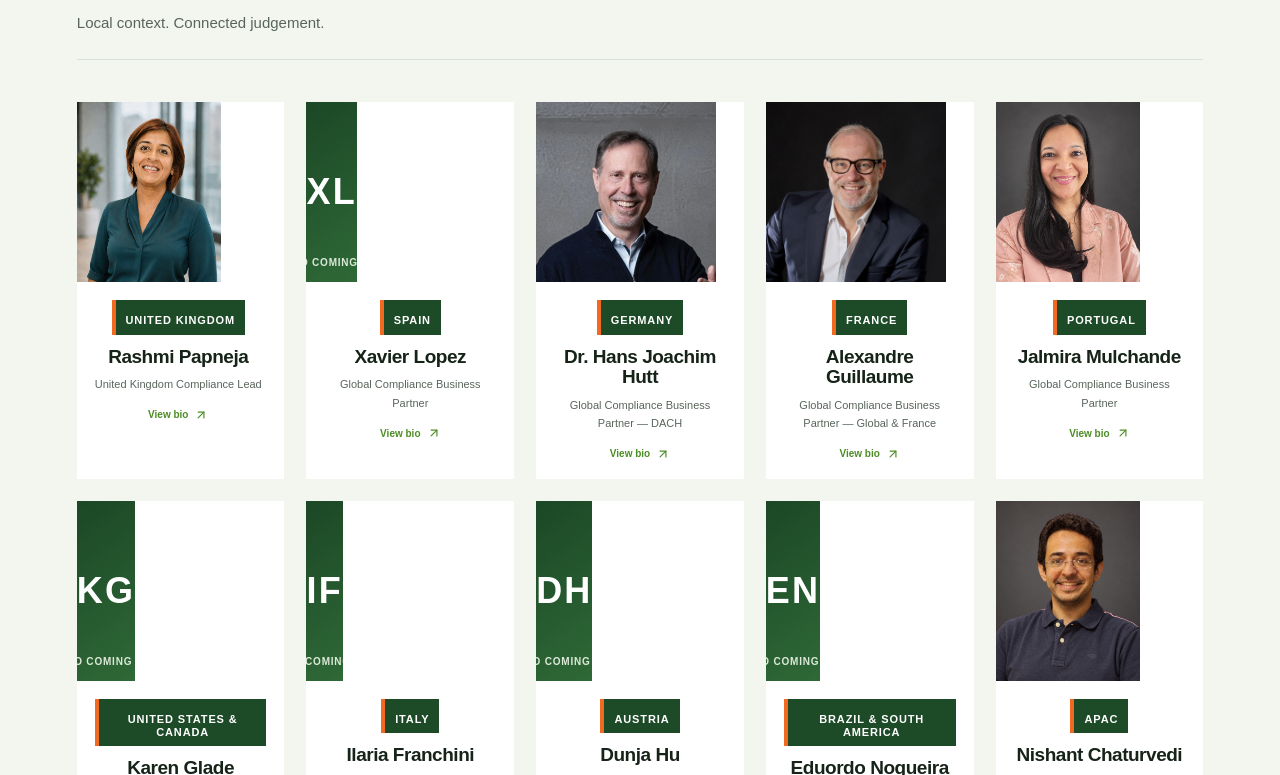
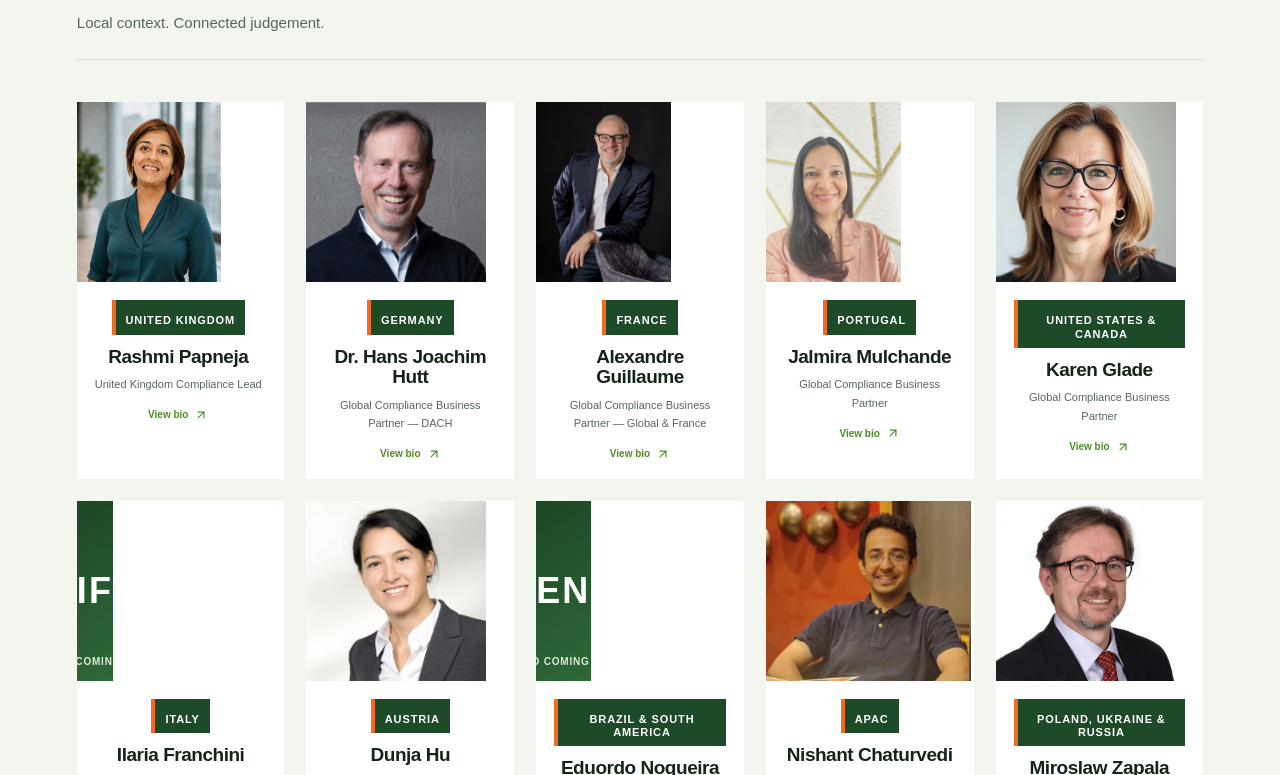
Before and after one commit to eunomiapharmaservices/Eunomia_New_Website, a Next.js app: page /team in a window 1280 px wide. Shown: the part 2505-3280 px from the top of the page. Built offline with nearby package versions, Linux system fonts and the light colour scheme.

Commit message:
Update ten consultant photos from spreadsheet and remove Xavier

```diff
--- a/data/compliancePartners.ts
+++ b/data/compliancePartners.ts
@@ -8,19 +8,18 @@ export type CompliancePartner = {
 
 export const compliancePartners: CompliancePartner[] = [
   { name: "Rashmi Papneja", country: "United Kingdom", role: "United Kingdom Compliance Lead", image: "/team-rashmi.jpeg", bio: "Rashmi Papneja is the founder and Managing Director of Eunomia Pharma Services and a healthcare compliance leader with over fifteen years in the pharmaceutical industry. She has worked at the most senior levels of the compliance function inside small and mid-sized pharmaceutical companies and has led the set-up of compliance functions for emerging biotechs.\n\nA PRINCE2-qualified project manager, Rashmi has delivered transformation programmes across due diligence, transparency, investigations, monitoring, HCP engagement and AI-enabled compliance operations. She holds a Master’s in International Healthcare Management and is INSEAD-qualified." },
-  { name: "Xavier Lopez", country: "Spain", role: "Global Compliance Business Partner", bio: "Biography coming soon." },
-  { name: "Dr. Hans Joachim Hutt", country: "Germany", role: "Global Compliance Business Partner — DACH", image: "/team-hans.jpeg", bio: "Hans provides compliance business-partner support across DACH, bringing local context into global governance and operating models." },
-  { name: "Alexandre Guillaume", country: "France", role: "Global Compliance Business Partner — Global & France", image: "/team-alexandre.jpg", bio: "Alexandre is a senior Ethics & Compliance professional with over 25 years of experience with pharmaceutical and life sciences companies, as well as leading audit and consulting firms. He previously served as Head of Global Compliance at Servier for nearly three years and was a member of key industry ethics committees at IFPMA and EFPIA.\n\nAlexandre has extensive experience in ethics and compliance, risk management, anti-corruption, due diligence, audit, investigation, change management and organisational transformation, combining leadership, vision, technical expertise and business partnership.\n\nHis achievements include implementing and evaluating comprehensive ethics and compliance strategies, programmes and culture to protect company interests while enabling operational and corporate objectives." },
-  { name: "Jalmira Mulchande", country: "Portugal", role: "Global Compliance Business Partner", image: "/team-jalmira-mulchande.png", bio: "Jalmira Mulchande is a healthcare consultant based in Portugal and the Co-founder and General Manager of Xtrategical Pharma Consulting. A pharmacist and global health advocate with a PhD, she brings over 15 years of experience spanning health policy, regulatory and medical affairs, ethical and legal compliance, health technology assessment, and patient access to innovative health technologies. She also serves as Chair of the Women in Global Health Lusophone Community, championing women's leadership and gender-transformative approaches across Portuguese-speaking countries." },
-  { name: "Karen Glade", country: "United States & Canada", role: "Global Compliance Business Partner", bio: "Biography coming soon." },
+  { name: "Dr. Hans Joachim Hutt", country: "Germany", role: "Global Compliance Business Partner — DACH", image: "/consultants/dr-hans-joachim-hutt.svg", bio: "Hans provides compliance business-partner support across DACH, bringing local context into global governance and operating models." },
+  { name: "Alexandre Guillaume", country: "France", role: "Global Compliance Business Partner — Global & France", image: "/consultants/alexandre-guillaume.svg", bio: "Alexandre is a senior Ethics & Compliance professional with over 25 years of experience with pharmaceutical and life sciences companies, as well as leading audit and consulting firms. He previously served as Head of Global Compliance at Servier for nearly three years and was a member of key industry ethics committees at IFPMA and EFPIA.\n\nAlexandre has extensive experience in ethics and compliance, risk management, anti-corruption, due diligence, audit, investigation, change management and organisational transformation, combining leadership, vision, technical expertise and business partnership.\n\nHis achievements include implementing and evaluating comprehensive ethics and compliance strategies, programmes and culture to protect company interests while enabling operational and corporate objectives." },
+  { name: "Jalmira Mulchande", country: "Portugal", role: "Global Compliance Business Partner", image: "/consultants/jalmira-mulchande.svg", bio: "Jalmira Mulchande is a healthcare consultant based in Portugal and the Co-founder and General Manager of Xtrategical Pharma Consulting. A pharmacist and global health advocate with a PhD, she brings over 15 years of experience spanning health policy, regulatory and medical affairs, ethical and legal compliance, health technology assessment, and patient access to innovative health technologies. She also serves as Chair of the Women in Global Health Lusophone Community, championing women's leadership and gender-transformative approaches across Portuguese-speaking countries." },
+  { name: "Karen Glade", country: "United States & Canada", role: "Global Compliance Business Partner", image: "/consultants/karen-glade.svg", bio: "Biography coming soon." },
   { name: "Ilaria Franchini", country: "Italy", role: "Global Compliance Business Partner", bio: "Biography coming soon." },
-  { name: "Dunja Hu", country: "Austria", role: "Global Compliance Business Partner", bio: "Biography coming soon." },
+  { name: "Dunja Hu", country: "Austria", role: "Global Compliance Business Partner", image: "/consultants/dunja-hu.svg", bio: "Biography coming soon." },
   { name: "Eduordo Nogueira", country: "Brazil & South America", role: "Global Compliance Business Partner", bio: "Biography coming soon." },
-  { name: "Nishant Chaturvedi", country: "APAC", role: "Global Compliance Business Partner", image: "/team-nishant-chaturvedi.png", bio: "Nishant Chaturvedi is a Legal, Ethics & Compliance professional with over 13 years of experience, including with Novartis and Sandoz. During his corporate career, he worked on legal, ethics, compliance, enterprise risk management and digital compliance initiatives. At Novartis, he played a key role in one of the company's largest global compliance transformation programmes, helping implement modern, risk-based compliance practices across the R&D organisation. He currently advises life sciences organisations and healthtech start-ups on digital compliance, AI governance and regulatory strategy, while contributing to thought leadership on the future of ethics and governance." },
-  { name: "Miroslaw Zapala", country: "Poland, Ukraine & Russia", role: "Global Compliance Business Partner", bio: "Biography coming soon." },
-  { name: "Rohit Kumar", country: "APAC", role: "Global Compliance Business Partner", bio: "Biography coming soon." },
-  { name: "Maria Diaz", country: "Spain", role: "Global Compliance Business Partner", bio: "Biography coming soon." },
-  { name: "Mohamed Afir", country: "MENA", role: "Global Compliance Business Partner", image: "/team-mohamed-afir.png", bio: "Mohamed brings more than 20 years of MENA-market expertise across pharmaceutical, medical-device and FMCG industries, gained through magic-circle law firms and multinational companies. He leads Afir&Co, providing tailored legal, ethics and compliance strategies across the Middle East and North Africa. As an ISO-certified compliance expert, he specialises in data privacy, ethics, anti-corruption and risk mitigation. Multilingual in English, French and Arabic, he develops robust legal frameworks and governance strategies for rapidly evolving markets." },
+  { name: "Nishant Chaturvedi", country: "APAC", role: "Global Compliance Business Partner", image: "/consultants/nishant-chaturvedi.svg", bio: "Nishant Chaturvedi is a Legal, Ethics & Compliance professional with over 13 years of experience, including with Novartis and Sandoz. During his corporate career, he worked on legal, ethics, compliance, enterprise risk management and digital compliance initiatives. At Novartis, he played a key role in one of the company's largest global compliance transformation programmes, helping implement modern, risk-based compliance practices across the R&D organisation. He currently advises life sciences organisations and healthtech start-ups on digital compliance, AI governance and regulatory strategy, while contributing to thought leadership on the future of ethics and governance." },
+  { name: "Miroslaw Zapala", country: "Poland, Ukraine & Russia", role: "Global Compliance Business Partner", image: "/consultants/miroslaw-zapala.svg", bio: "Biography coming soon." },
+  { name: "Rohit Kumar", country: "APAC", role: "Global Compliance Business Partner", image: "/consultants/rohit-kumar.svg", bio: "Biography coming soon." },
+  { name: "Maria Diaz", country: "Spain", role: "Global Compliance Business Partner", image: "/consultants/maria-diaz.svg", bio: "Biography coming soon." },
+  { name: "Mohamed Afir", country: "MENA", role: "Global Compliance Business Partner", image: "/consultants/mohamed-afir.svg", bio: "Mohamed brings more than 20 years of MENA-market expertise across pharmaceutical, medical-device and FMCG industries, gained through magic-circle law firms and multinational companies. He leads Afir&Co, providing tailored legal, ethics and compliance strategies across the Middle East and North Africa. As an ISO-certified compliance expert, he specialises in data privacy, ethics, anti-corruption and risk mitigation. Multilingual in English, French and Arabic, he develops robust legal frameworks and governance strategies for rapidly evolving markets." },
 ];
 
 export function partnerId(name: string) {
```
